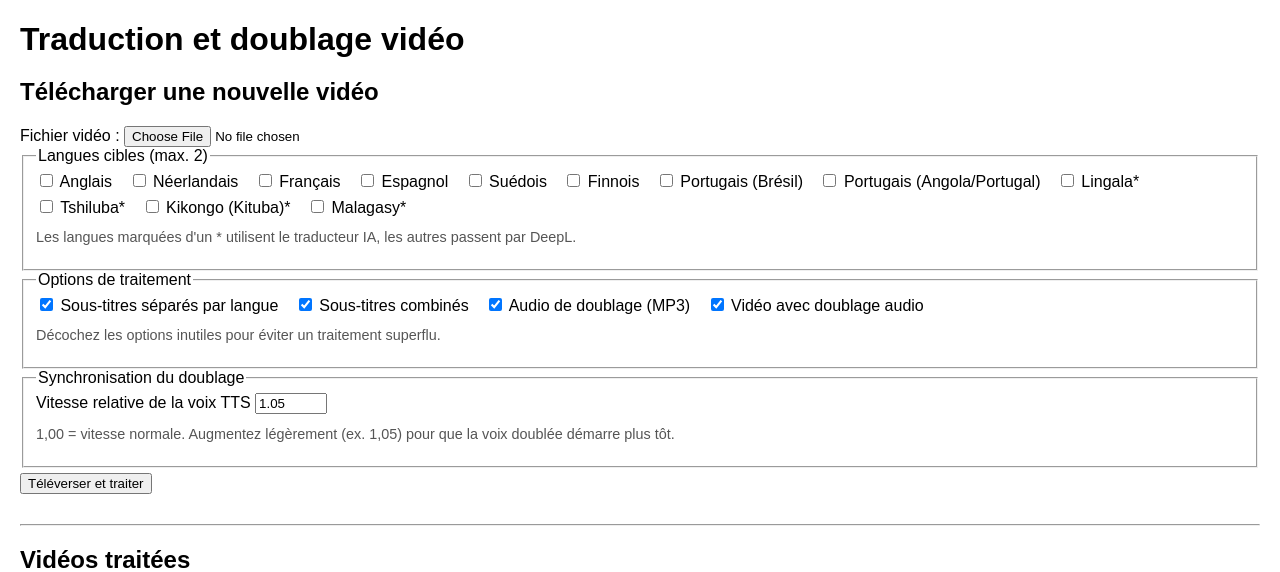
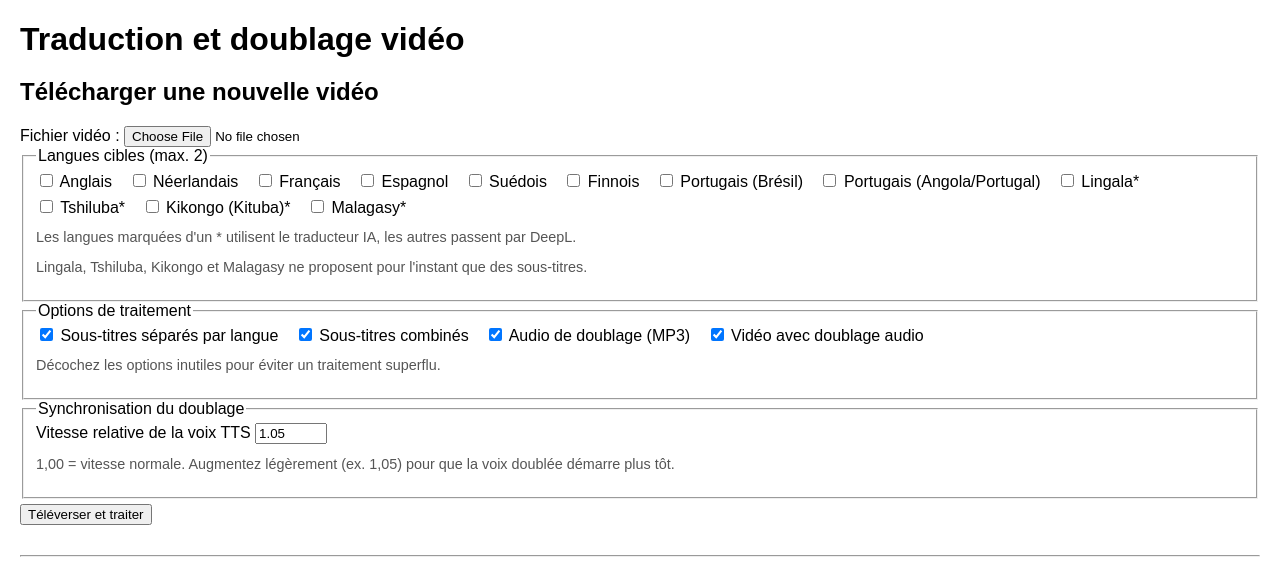
Before and after one commit to KaatCAIBXL/video-translator, a FastAPI app: page / in a window 1280 px wide. Shown: the top 572 px of the page. Run offline with FastAPI, Linux system fonts and the light colour scheme; data that the repository does not hold is empty.

Commit message:
Update index.html

```diff
--- a/app/templates/index.html
+++ b/app/templates/index.html
@@ -23,6 +23,7 @@
              </label>
              {% endfor %}
              <p class="language-hint">Les langues marquées d'un * utilisent le traducteur IA, les autres passent par DeepL.</p>
+             <p class="language-hint">Lingala, Tshiluba, Kikongo et Malagasy ne proposent pour l'instant que des sous-titres.</p>
          </fieldset>
         <fieldset>
             <legend>Options de traitement</legend>
```
